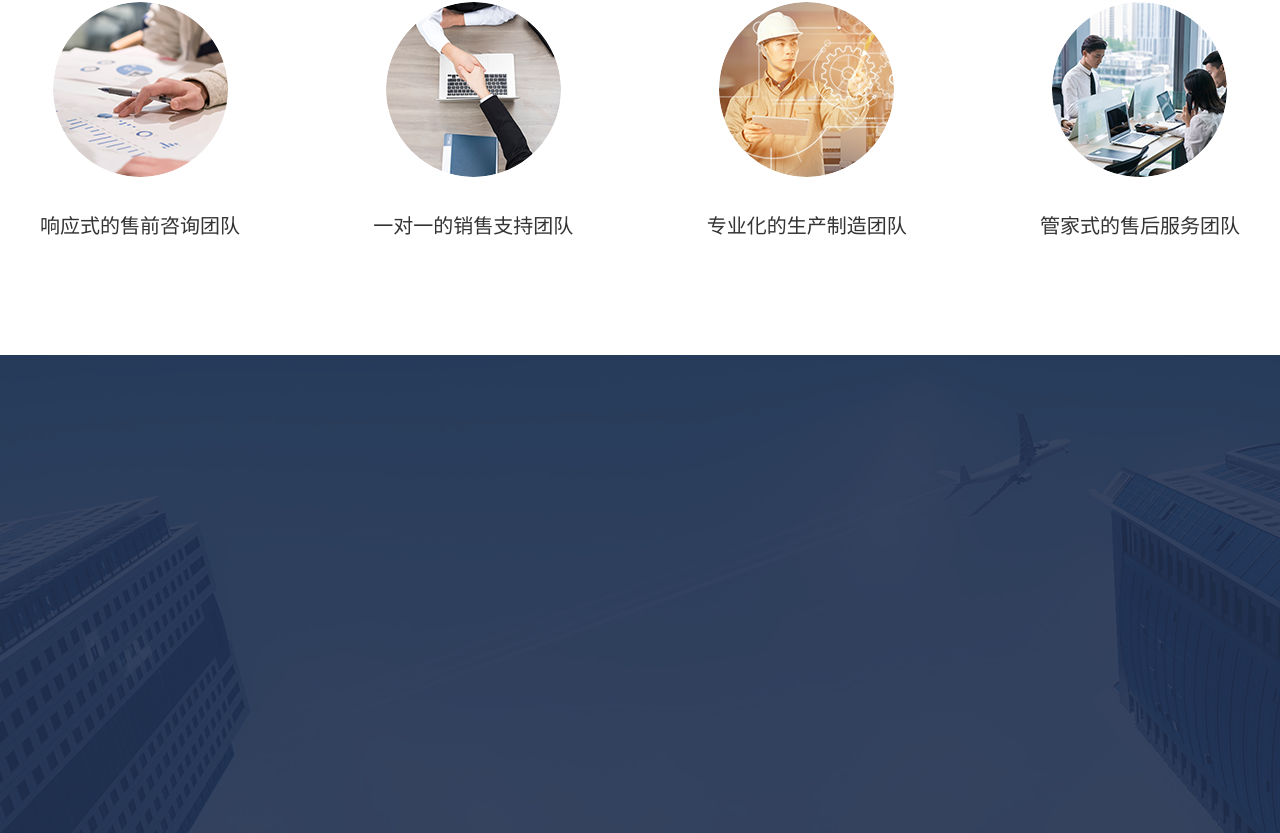
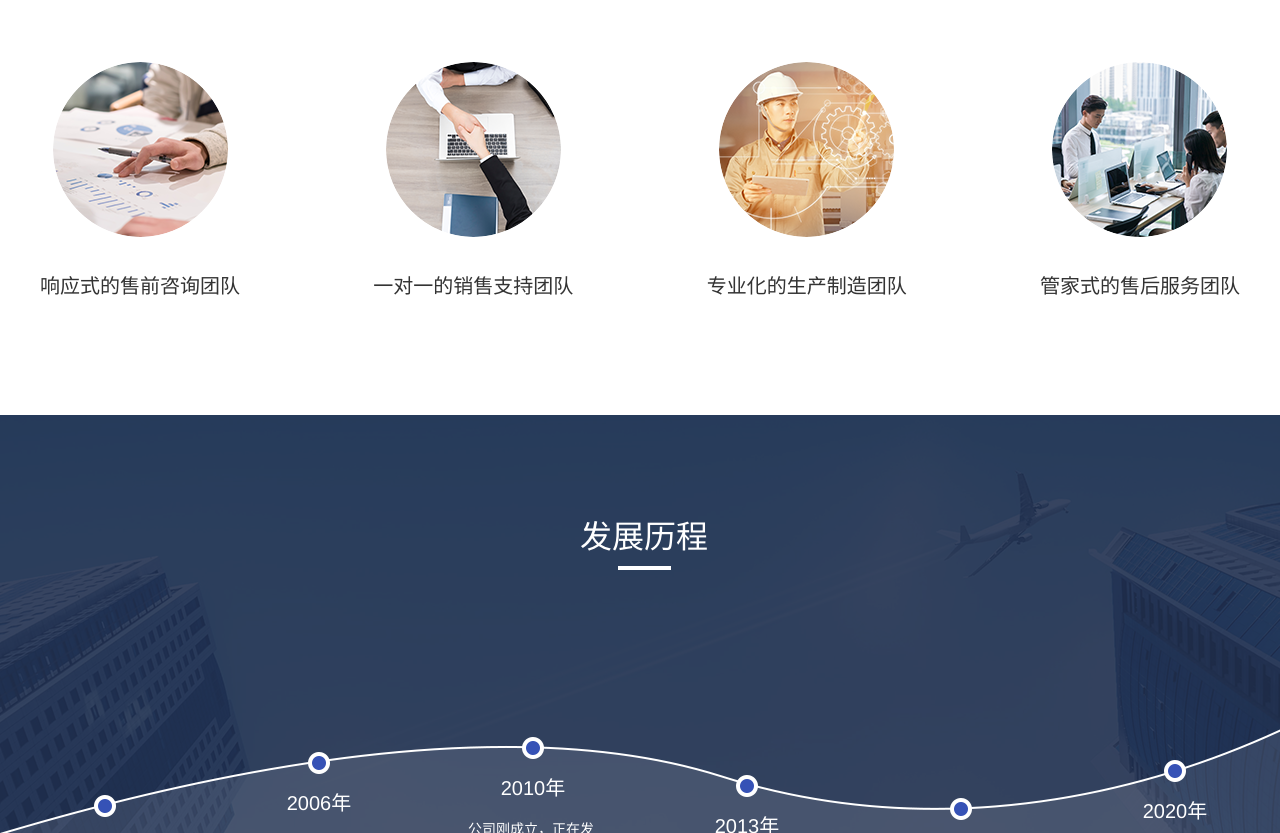
Before and after one commit to ZhangBarry825/yuanfeng, a Vue app: page /#/about-us in a window 1280 px wide. Shown: the part 1967-2800 px from the top of the page. Built offline with nearby package versions, Linux system fonts and the light colour scheme; what vue-baidu-map would draw is missing.

Commit message:
about us page

```diff
--- a/src/views/index/about-us/about-us.vue
+++ b/src/views/index/about-us/about-us.vue
@@ -75,6 +75,43 @@
       </div>
     </div>
     <div class="experience">
+      <div class="center">
+        <div class="experience-title">
+          <div class="text">发展历程</div>
+          <div class="border"></div>
+        </div>
+        <div class="item item1">
+          <img src="../../../../public/images/dotdot.png" alt="">
+          <div class="title">2003年</div>
+          <div class="des">公司刚成立，正在发展阶段</div>
+        </div>
+        <div class="item item2">
+          <img src="../../../../public/images/dotdot.png" alt="">
+          <div class="title">2006年</div>
+          <div class="des">公司刚成立，正在发展阶段</div>
+        </div>
+        <div class="item item3">
+          <img src="../../../../public/images/dotdot.png" alt="">
+          <div class="title">2010年</div>
+          <div class="des">公司刚成立，正在发展阶段</div>
+        </div>
+        <div class="item item4">
+          <img src="../../../../public/images/dotdot.png" alt="">
+          <div class="title">2013年</div>
+          <div class="des">公司刚成立，正在发展阶段</div>
+        </div>
+        <div class="item item5">
+          <img src="../../../../public/images/dotdot.png" alt="">
+          <div class="title">2015年</div>
+          <div class="des">公司刚成立，正在发展阶段</div>
+        </div>
+        <div class="item item6">
+          <img src="../../../../public/images/dotdot.png" alt="">
+          <div class="title">2020年</div>
+          <div class="des">公司发展成熟，服务过268+客户</div>
+        </div>
+      </div>
+
 
     </div>
 
@@ -135,13 +172,13 @@
       display: flex;
       justify-content: flex-end;
       width: 1200px;
-      padding: 50px 0;
+      padding: 80px 0;
       position: relative;
 
       .left {
         position: absolute;
         left: 0;
-        top: 140px;
+        top: 165px;
         width: 543px;
         height: 515px;
         box-shadow: 0px 1px 35px 0px rgba(135, 148, 164, 0.31);
@@ -281,49 +318,56 @@
 
     .service {
       width: 1200px;
-      .title{
+
+      .title {
         display: flex;
         flex-direction: column;
         align-items: center;
-        .text{
-          font-size:32px;
-          font-weight:400;
-          color:rgba(51,51,51,1);
-          line-height:38px;
+
+        .text {
+          font-size: 32px;
+          font-weight: 400;
+          color: rgba(51, 51, 51, 1);
+          line-height: 38px;
         }
-        .border{
+
+        .border {
           margin-top: 10px;
-          width:53px;
-          height:4px;
-          background:rgba(54,82,182,1);
+          width: 53px;
+          height: 4px;
+          background: rgba(54, 82, 182, 1);
         }
       }
-      .service-item{
+
+      .service-item {
         padding: 80px 0;
         width: 100%;
         display: flex;
         justify-content: space-between;
-        .item{
+
+        .item {
           display: flex;
           flex-direction: column;
           align-items: center;
-          img{
-            width:175px;
-            height:175px;
-            border-radius:50%;
+
+          img {
+            width: 175px;
+            height: 175px;
+            border-radius: 50%;
           }
-          .title{
-            font-size:20px;
-            font-weight:400;
-            color:rgba(51,51,51,1);
-            line-height:38px;
+
+          .title {
+            font-size: 20px;
+            font-weight: 400;
+            color: rgba(51, 51, 51, 1);
+            line-height: 38px;
             padding: 30px 0;
           }
         }
       }
     }
 
-    .experience{
+    .experience {
       width: 100%;
       min-width: 1200px;
       height: 684px;
@@ -331,6 +375,85 @@
       background-size: cover;
       background-position: center;
       background-repeat: no-repeat;
+      display: flex;
+      justify-content: center;
+
+      .center {
+        width: 1200px;
+        height: 100%;
+        display: flex;
+        flex-direction: row;
+        justify-content: space-between;
+        position: relative;
+        .experience-title{
+          position: absolute;
+          display: flex;
+          flex-direction: column;
+          align-items: center;
+          left: 45%;
+          top: 15%;
+          .text{
+            font-size:32px;
+            font-weight:400;
+            color:rgba(255,255,255,1);
+            line-height:38px;
+          }
+          .border{
+            margin: 10px 0;
+            width:53px;
+            height:4px;
+            background:rgba(255,255,255,1);
+          }
+        }
+        .item {
+          width: 130px;
+          display: flex;
+          flex-direction: column;
+          color: #fff;
+          align-items: center;
+
+          img {
+            width: 22px;
+            height: 22px;
+          }
+
+          .title {
+            font-size: 20px;
+            font-weight: 400;
+            color: rgba(255, 255, 255, 1);
+            line-height: 38px;
+            padding: 10px 0;
+          }
+
+          .des {
+            font-size: 14px;
+            font-weight: 400;
+            color: rgba(255, 255, 255, 1);
+            line-height: 24px;
+
+          }
+        }
+        .item1{
+          margin-top: 380px;
+        }
+        .item2{
+          margin-top: 337px;
+        }
+        .item3{
+          margin-top: 322px;
+        }
+        .item4{
+          margin-top: 360px;
+        }
+        .item5{
+          margin-top: 383px;
+        }
+        .item6{
+          margin-top: 345px;
+        }
+      }
+
+
     }
 
 
```
Also changed, not shown: public/images/experience.png.
